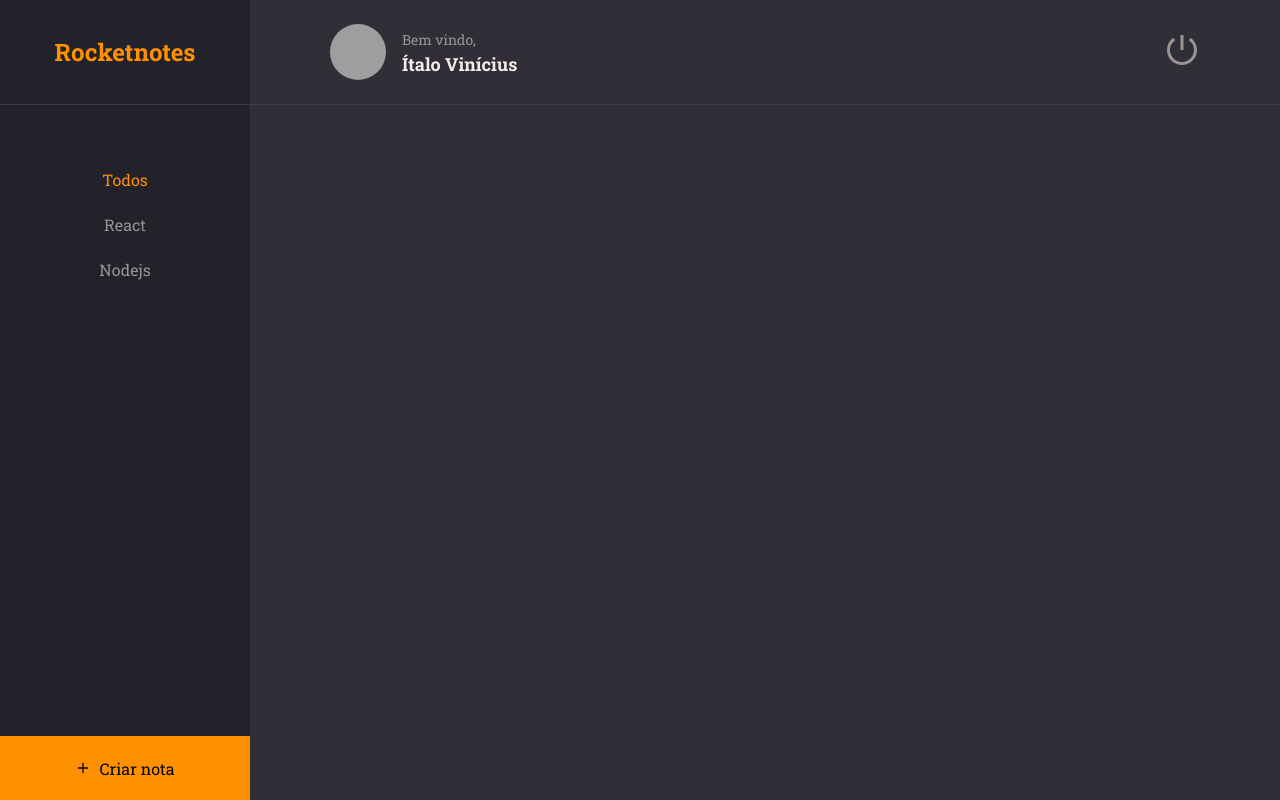
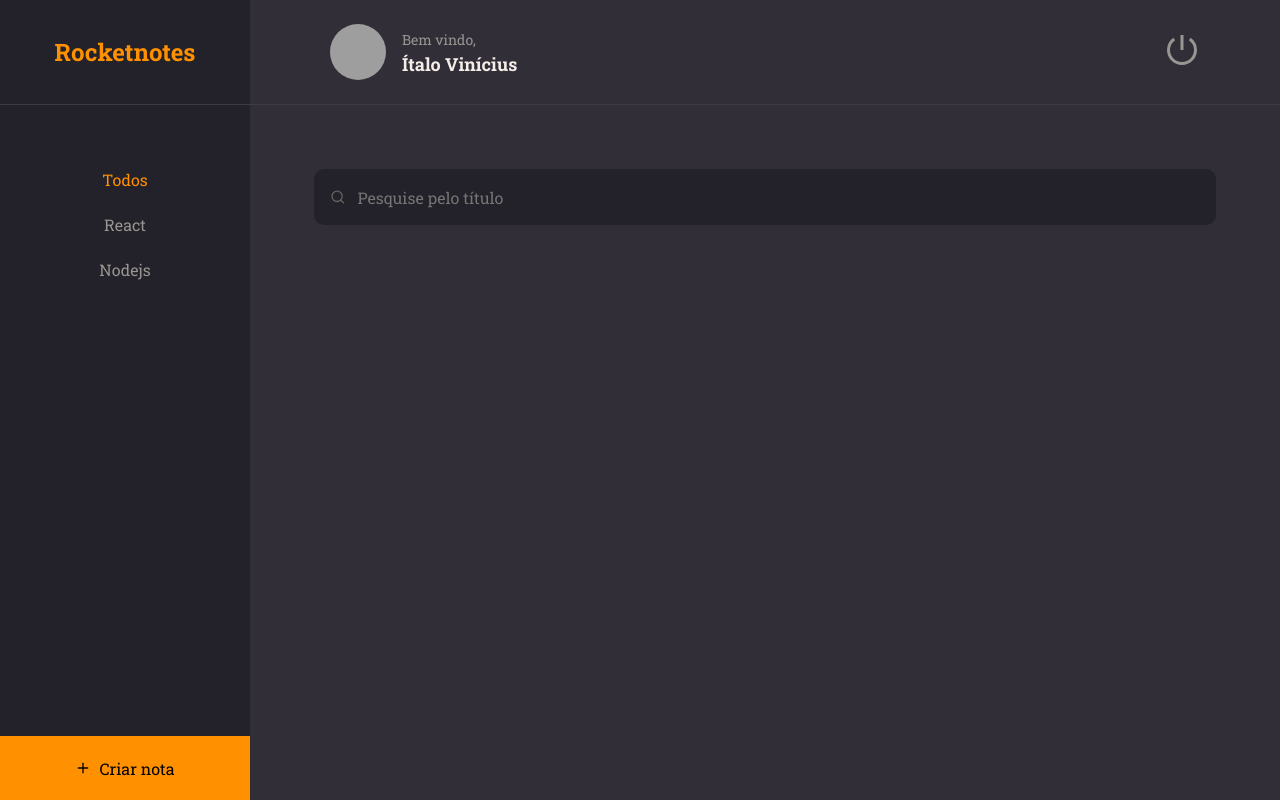
Before and after one commit to Italovini223/rocketnotes-frontend, a React (Vite) app: page / in a window 1280 px wide. Built offline with nearby package versions, Linux system fonts and the light colour scheme; grey boxes are pictures that could not be loaded.

Commit message:
✨ feat: code in input classroom

```diff
--- /dev/null
+++ b/src/components/Input/index.jsx
@@ -0,0 +1,11 @@
+import { Container } from "./styles";
+
+export function Input({icon: Icon, ...rest}){
+  return(
+    <Container>
+      {Icon && <Icon />}
+      <input {...rest}/>
+    </Container>
+
+  )
+}
--- /dev/null
+++ b/src/components/Input/styles.js
@@ -0,0 +1,34 @@
+import styled from 'styled-components';
+
+export const Container = styled.div`
+  width: 100%;
+
+  display: flex;
+  align-items: center;
+
+  background-color: ${({theme}) => theme.COLORS.BACKGROUND_900};
+  color: ${({theme}) => theme.COLORS.GRAY_300};
+
+  margin-bottom: 8px;
+  border-radius: 10px;
+
+  > input {
+    width: 100%;
+    height: 56px;
+
+    padding: 12px;
+
+    border: none;
+    background: none;
+
+    color: ${({theme}) => theme.COLORS.WHITE};
+
+    &:placeholder {
+      color: ${({theme}) => theme.COLORS.GRAY_300};
+    }
+  }
+
+  > svg {
+    margin-left: 16px;
+  }
+`;
--- a/src/pages/Home/index.jsx
+++ b/src/pages/Home/index.jsx
@@ -1,8 +1,10 @@
-import { FiPlus } from "react-icons/fi";
+import { FiPlus, FiSearch } from "react-icons/fi";
 import {Container, Brand, Menu, Search, Content, NewNote} from './styles';
 
 import {Header} from "../../components/Header"
 import { ButtonText } from '../../components/ButtonText';
+import { Input } from "../../components/Input";
+
 
 
 export function Home(){
@@ -21,7 +23,7 @@
       </Menu>
 
       <Search>
-
+        <Input placeholder="Pesquise pelo título" icon={FiSearch}/>
       </Search>
 
       <Content>
@@ -29,6 +31,7 @@
       </Content>
 
       <NewNote>
+
         <FiPlus />
         Criar nota
       </NewNote>
--- a/src/pages/Home/styles.js
+++ b/src/pages/Home/styles.js
@@ -49,6 +49,8 @@
 export const Search = styled.div`
   grid-area: search;
 
+  padding: 64px 64px 0;
+
 `;
 export const Content = styled.div`
   grid-area: content;
```
